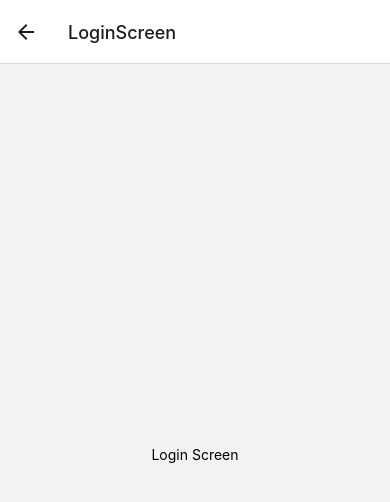
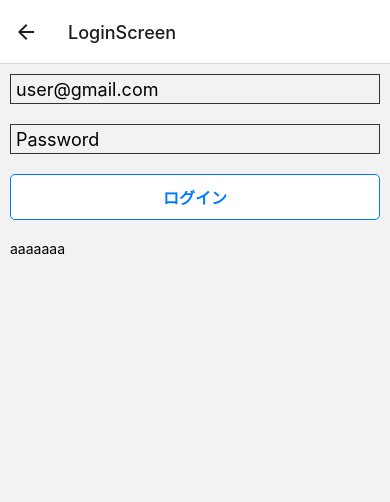
Before and after one commit to itotti69/chat_app, a React Native app: screen /LoginScreen in a window 390 px wide. Shown: the top 502 px of the page. Built offline with nearby package versions, Linux system fonts and the light colour scheme.

Commit message:
9/29ログインフォーム作成

```diff
--- a/src/screens/LoginScreen.tsx
+++ b/src/screens/LoginScreen.tsx
@@ -1,13 +1,109 @@
 //screens/ChatScreen.tsx
 
-import React, { useState, useEffect } from 'react';
+//必要なモジュールをインポート
 
-import { StyleSheet, Text, View, Button } from 'react-native';
+import React, {useState} from 'react';
+import { StyleSheet, Button, Text, View, TouchableOpacity, TextInput, ActivityIndicator, TouchableHighlight } from 'react-native';
+// import   from 'react-native';
+import firebase from 'firebase/compat/app';
+
 //exportは違うファイルから呼び出せるように記述
 export const LoginScreen = () => {
-  return (
-    <View style={{ flex: 1, alignItems: 'center', justifyContent: 'center' }}>
-      <Text>Login Screen</Text>
-    </View>
-  );
+    // class LoginScreen extends Component {
+      // function Login() {
+          // state = { email: '', password: '', error: '', loading: false};
+          const [email, setEmail] = useState('');
+          const [password, setPassword] = useState('');
+          const [error, setError] = useState('');
+          const [loading, setLoading] = useState(false);
+
+          //ログインボタンが押された時にstateのemailとpasswordをfirebaseの機能で認証している
+          const onButtonPress = () => {
+            // this.setState({error: '', loading: true});
+            setError('');
+            setLoading(true);
+
+            firebase.auth().signInWithEmailAndPassword(email, password)
+              .catch(() => {
+                firebase.auth().createUserWithEmailAndPassword(email, password)
+              });
+          }
+
+          //上のfirebase.authでログインに成功した場合
+          const onLoginSuccess = () => {
+            // this.setState({
+            //   email: '',
+            //   password: '',
+            //   loading: false,
+            //   error: ''
+            // });
+            setEmail('');
+            setPassword('');
+            setLoading(false);
+            setError('');
+          }
+
+          //上のfirebase.authでログインに失敗した場合
+          const onLoginFail = () => {
+            // this.setState({
+            //   loading: false,
+            //   error: 'Authentication Failed'
+            // });
+            setLoading(false);
+            setError('Authentication Failed');
+          }
+
+          //Firebaseと通信している最中はログインボタンをスピナー(ActivityIndicator)に変更する処理
+          const loadSpinner = () => {
+            if (loading) {
+              return <ActivityIndicator size="small" />
+            }
+
+            return (
+              <TouchableOpacity style={{alignSelf: 'stretch', backgroundColor: '#fff', borderRadius: 5, borderWidth: 1, borderColor: '#007aff'}} >
+                <Text style={{alignSelf: 'center', color: '#007aff',fontSize: 16, fontWeight: '600',paddingBottom: 10, paddingTop: 10}}>
+                  ログイン
+                </Text>
+              </TouchableOpacity>
+            )
+          }
+            return (
+              <View>
+                <View style={{padding: 10}}>
+                  <TextInput
+                      placeholder="user@gmail.com"
+                      autoCorrect={false}
+                      value={email}
+                      onChangeText={email => setEmail('')}
+                      style={{color: '#000', paddingRight: 5, paddingLeft: 5, fontSize: 18, lineHeight: 23, height: 30, borderWidth: 1, borderColor: '#333'}}
+                    />
+                </View>
+                <View style={{padding: 10}}>
+                  <TextInput
+                      secureTextEntry
+                      placeholder="Password"
+                      autoCorrect={false}
+                      value={password}
+                      onChangeText={password => setPassword('')}
+                      style={{color: '#000', paddingRight: 5, paddingLeft: 5, fontSize: 18, lineHeight: 23, height: 30, borderWidth: 1, borderColor: '#333'}}
+                    />
+                </View>
+
+                <View style={{padding: 10}}>
+                  {loadSpinner()}
+                </View>
+
+                <View style={{padding: 10}}>
+                  <Text>aaaaaaa</Text>
+                </View>
+              </View>
+            );
+      //}
+      // <View style={{ flex: 1, alignItems: 'center', justifyContent: 'center' }}>
+      //   <Text>Login Screen</Text>
+      // </View>
 }
+
+
+
+// export default LoginScreen;
```
